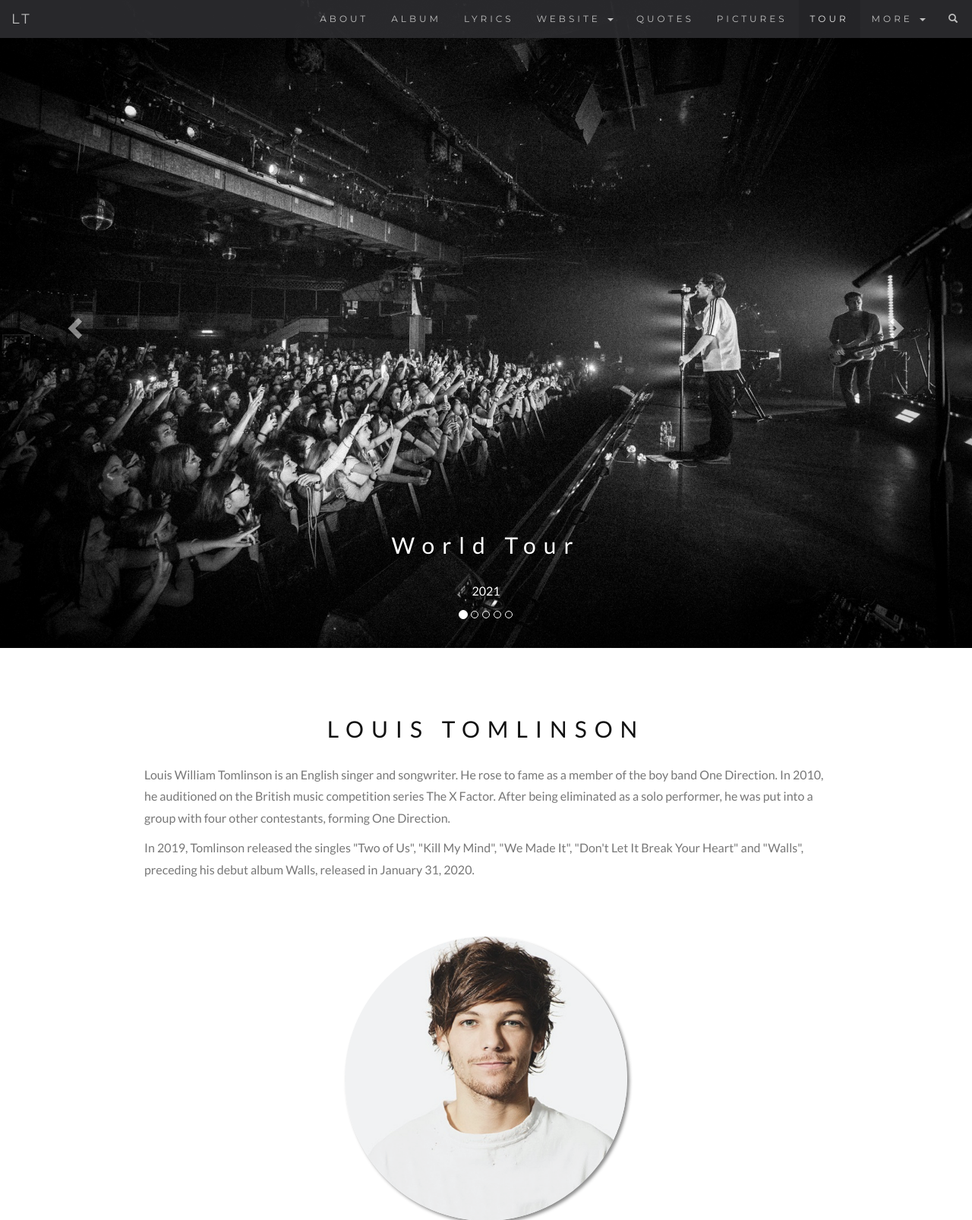
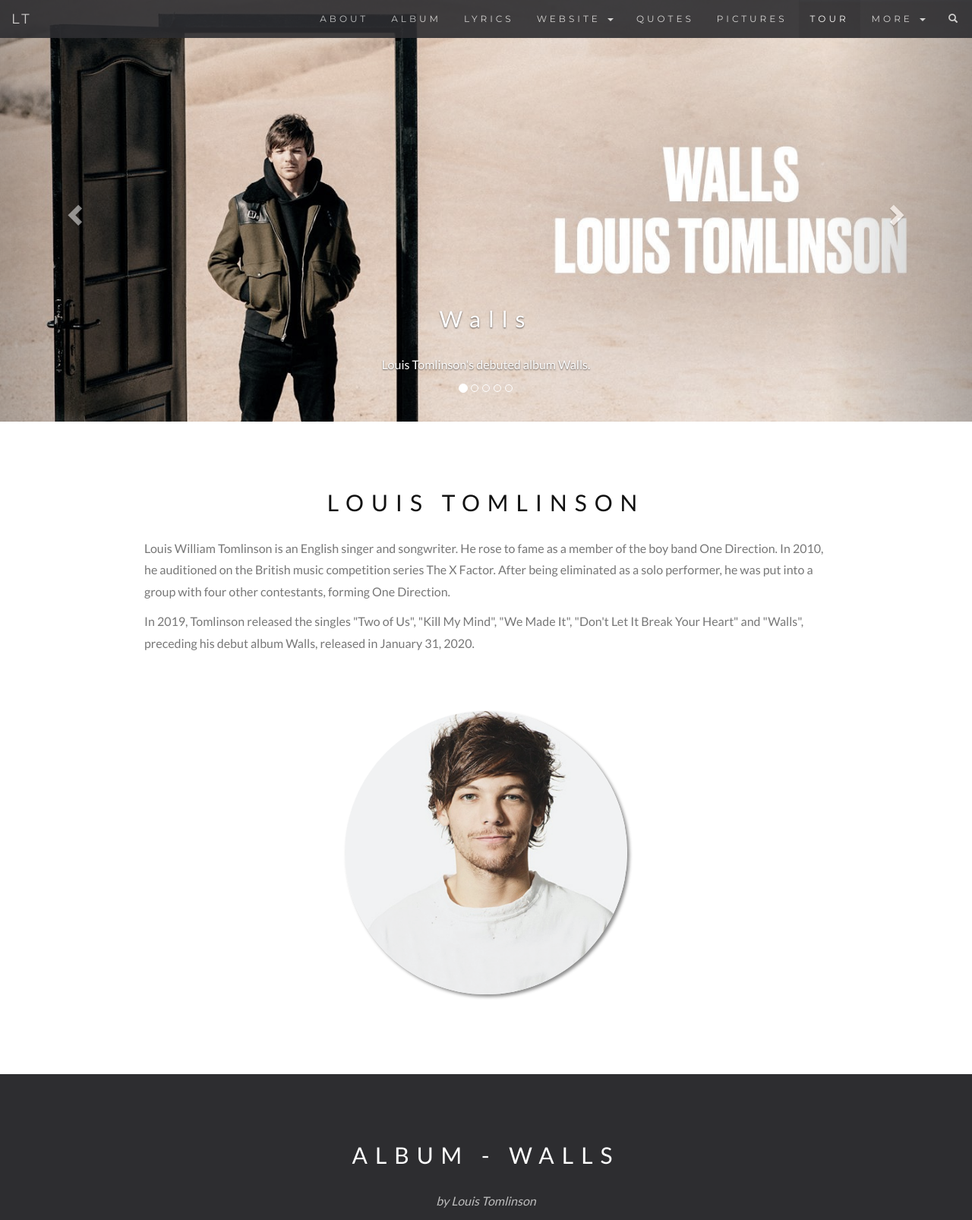
Before and after one commit to cathycat0131/LouisTomlinson, a PHP site: page / in a window 1280 px wide. Shown: the top 1606 px of the page at 76% size. Run offline with PHP 8.4, Linux system fonts and the light colour scheme.

Commit message:
change the photo sequence

```diff
--- a/site/index.html
+++ b/site/index.html
@@ -67,7 +67,15 @@
   </ol>
   <!-- Wrapper for slides -->
   <div class="carousel-inner" role="listbox">
-    <div class="item active">
+  	<div class="item active">
+      <img src="Image/Louis-Tomlinson-Walls.jpeg" alt="Louis Tomlinson Album Walls">
+      <div class="carousel-caption">
+        <h3>Walls</h3>
+        <p>Louis Tomlinson's debuted album Walls.</p>
+        <p></p>
+      </div>
+    </div>
+    <div class="item">
       <img src="Image/WorldTour.jpg" alt="Louis-Tomlinson-Tour">
       <div class="carousel-caption">
         <h3>World Tour</h3>
@@ -93,14 +101,6 @@ Argentina, the USA and Canada. </p>
         <h3>Madrid</h3>
         <p>Louis Tomlinson performed in concert at La Riviera on March 10, 2020 in Madrid.</p>
         <p>Credit: Javier Bragado/Redferns</p>
-      </div>
-    </div>
-    <div class="item">
-      <img src="Image/Louis-Tomlinson-Walls.jpeg" alt="Louis Tomlinson Album Walls">
-      <div class="carousel-caption">
-        <h3>Walls</h3>
-        <p>Louis Tomlinson's debuted album Walls.</p>
-        <p></p>
       </div>
     </div>
     <div class="item">
--- a/site/style.css
+++ b/site/style.css
@@ -45,8 +45,8 @@ h5{
 }
 
 .carousel-inner img {
-    -webkit-filter: grayscale(90%);
-    filter: grayscale(90%); /* make all photos black and white */
+    -webkit-filter: grayscale(50%);
+    filter: grayscale(50%); /* make all photos black and white */
     width: 100%; /* Set width to 100% */
     margin: auto;
 }
```
